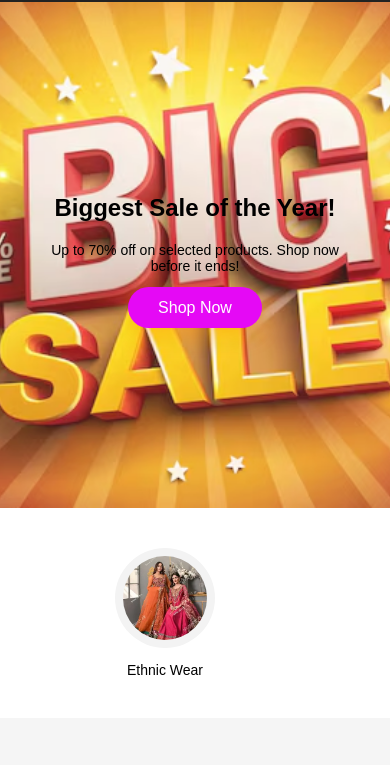
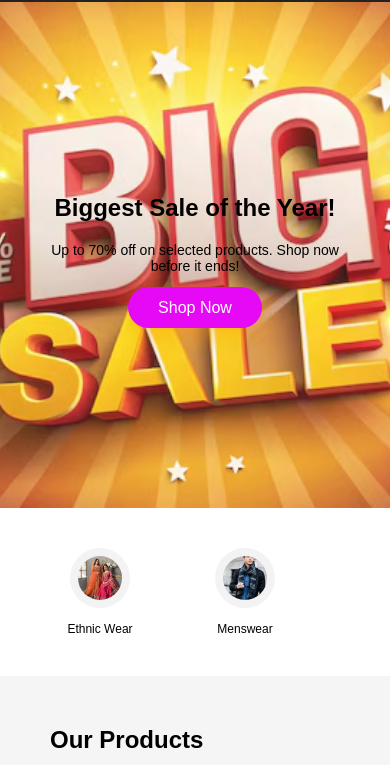
Before and after one commit to mounikay845-source/ecommerce-frontend, a plain HTML site: page index.html in a window 390 px wide. Shown: the part 58-823 px from the top of the page. Drawn offline with Linux system fonts and the light colour scheme; no server answers; sample sign-in values are in the browser's storage.

Commit message:
update index.html layout

```diff
--- a/style/main.css
+++ b/style/main.css
@@ -407,3 +407,19 @@ font-size:14px;
 }
 
 }
+@media(max-width:600px){
+
+.category-item{
+min-width:120px;
+}
+
+.category-item img{
+width:60px;
+height:60px;
+}
+
+.category-item p{
+font-size:12px;
+}
+
+}
```
